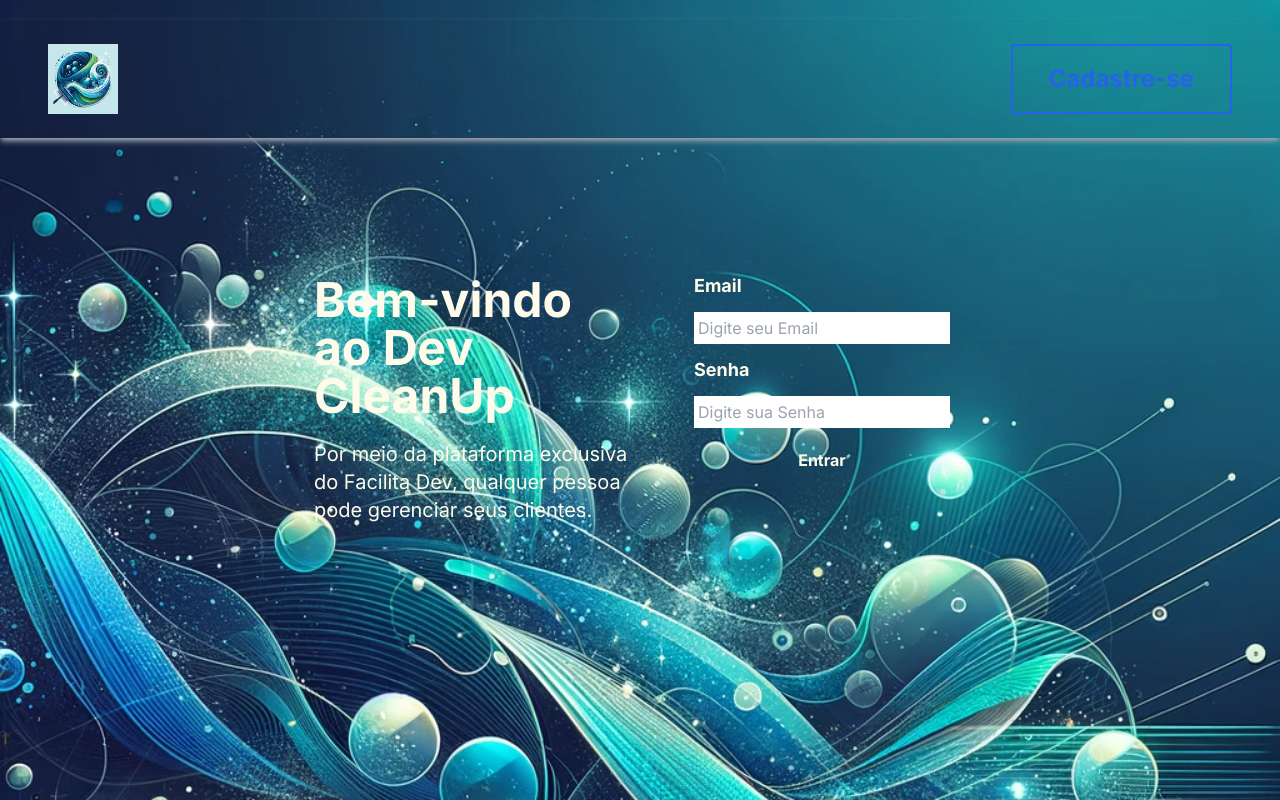
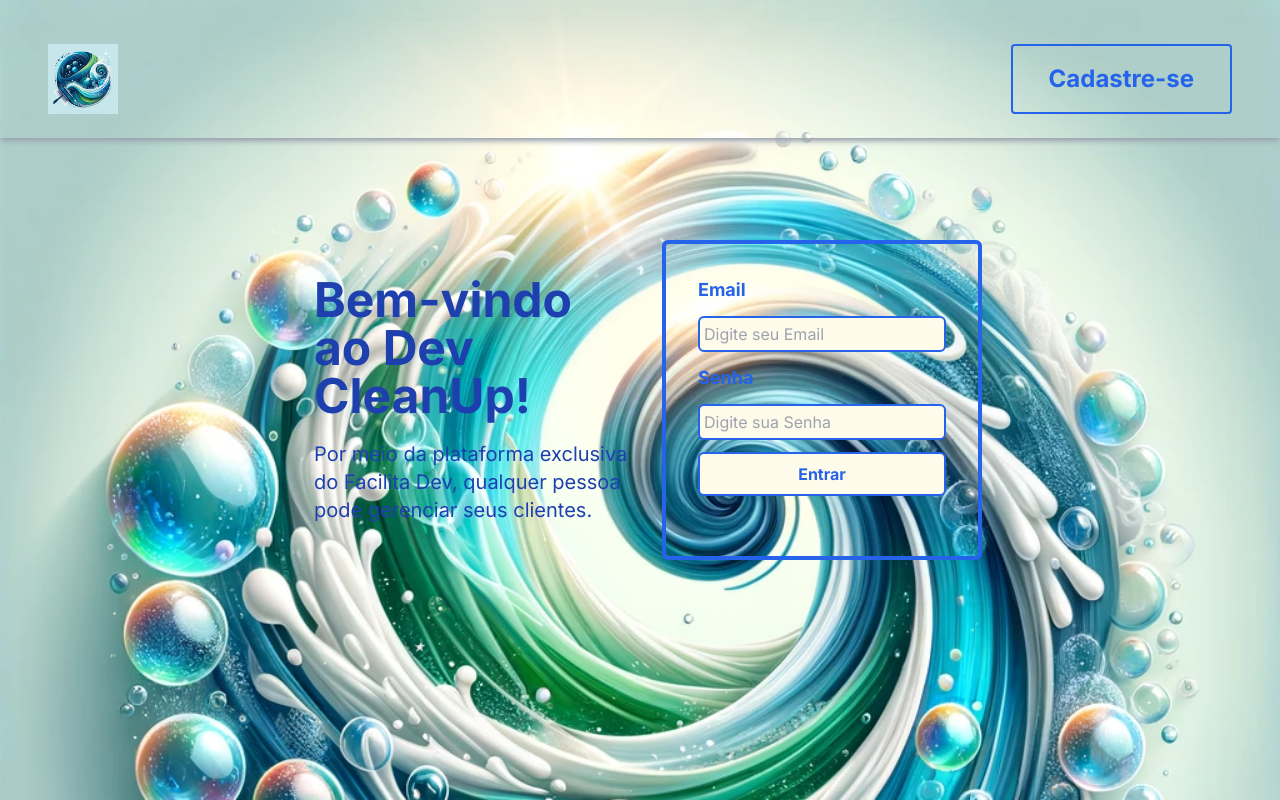
Before and after one commit to Daaaiii/frontend, a Next.js app: page / in a window 1280 px wide. Built offline with nearby package versions, Linux system fonts and the light colour scheme; sample sign-in values are in the browser's storage.

Commit message:
fix: update style and remove unused imports

```diff
--- a/src/app/components/Login/index.tsx
+++ b/src/app/components/Login/index.tsx
@@ -4,7 +4,7 @@ import {useForm} from "react-hook-form";
 import axios from "axios";
 import Image from "next/image";
 import {useRouter} from "next/navigation";
-import isTokenExpired, { getToken } from "../../service/authService/AuthServive";
+import isTokenExpired from "../../service/authService/AuthServive";
 
 const Login = () => {
 	const router = useRouter();
@@ -48,15 +48,17 @@ const Login = () => {
 		setErrorMessage("");
 	};
 
-	const onSubmit = async (data: unknown, event:any) => {
-		event.preventDefault();
+	const onSubmit = async (data: unknown) => {
+
 
 		try {
 			const apiUrl = "http://localhost:3001/login";
 
 			const response = await axios.post(apiUrl, data);
+			console.log(response)
 
-			const token = response.data.accessToken;
+			const token = response.data.token;
+			console.log(token)
 
 			localStorage.setItem("token", token);
 
@@ -89,33 +91,33 @@ const Login = () => {
 	}, [router]);
 
 	return (
-		<div className="fixed top-0 left-0 w-full h-full flex items-center justify-center space-x-7 bg-background bg-no-repeat bg-cover" >
+		<div className="fixed top-0 left-0 w-full h-full flex items-center justify-center space-x-7 bg-background-2 bg-no-repeat bg-cover" >
 
 			<div className="w-3/12 ml-4">
-				<h1 className="font-bold  text-5xl text-amber-50 mb-5">
-					Bem-vindo ao Dev CleanUp
+				<h1 className="font-bold  text-5xl text-blue-800 mb-5">
+					Bem-vindo ao Dev CleanUp!
 				</h1>
-				<p className=" text-amber-50 text-xl">
+				<p className=" text-blue-800 text-xl">
 					Por meio da plataforma exclusiva do Facilita Dev, qualquer pessoa pode gerenciar seus clientes.
 				</p>
 			</div>
-			<div className="p-8 rounded-md border-blue-500 size-80">
+			<div className="p-8 rounded-md border-4 border-blue-600 size-80">
 				<form onSubmit={handleSubmit(onSubmit)} className="flex flex-col gap-3">
-					<label className="font-bold text-amber-50 text-lg ">Email</label>
+					<label className="font-bold text-blue-600 text-lg ">Email</label>
 					<input
 						type="text"
 						placeholder="Digite seu Email"
 						{...register("email", {
 							required: true,
 						})}
-						className="outline-blue-500 p-1"
+						className="outline-blue-600 p-1 border-2 border-blue-600 rounded-md bg-amber-50"
 					/>
 					{errors?.login?.type === "required" && (
 						<p className="error-message text-red-600 font-bold  text-sm">
 							Login é obrigatório.
 						</p>
 					)}
-					<label className="font-bold text-amber-50 text-lg ">Senha</label>
+					<label className="font-bold text-blue-600 text-lg ">Senha</label>
 					<input
 						type="password"
 						placeholder="Digite sua Senha"
@@ -124,7 +126,7 @@ const Login = () => {
 							minLength: 8,
 							validate: validatePassword,
 						})}
-						className="outline-blue-500 p-1"
+						className="outline-blue-500 p-1 border-2 border-blue-600 rounded-md bg-amber-50"
 					/>
 					{errors.password?.type === "required" && (
 						<p className="error-message text-red-600 font-bold text-sm">
@@ -144,14 +146,14 @@ const Login = () => {
 						</p>
 					)}
 					<button
-						className="bg-base-green px-4 py-2 rounded-md font-bold text-amber-50 "
+						className="bg-base-green px-4 py-2 rounded-md font-bold text-blue-600  border-2 border-blue-600 bg-amber-50 hover:bg-blue-600 hover:text-amber-50"
 						onClick={() => handleSubmit(onSubmit)()}
 					>
 						Entrar
 					</button>
 				</form>
 				{isSuccessModalOpen && (
-					<div className="fixed top-0 left-0 w-full h-full flex items-center justify-center bg-black bg-opacity-50">
+					<div className="fixed top-0 left-0 w-full h-full flex items-center justify-center bg-blue-600 bg-opacity-50">
 						<div className="bg-white p-8 rounded-md">
 							<p className="text-base-green text-lg font-semibold">
 								Dados enviados com sucesso!
```
